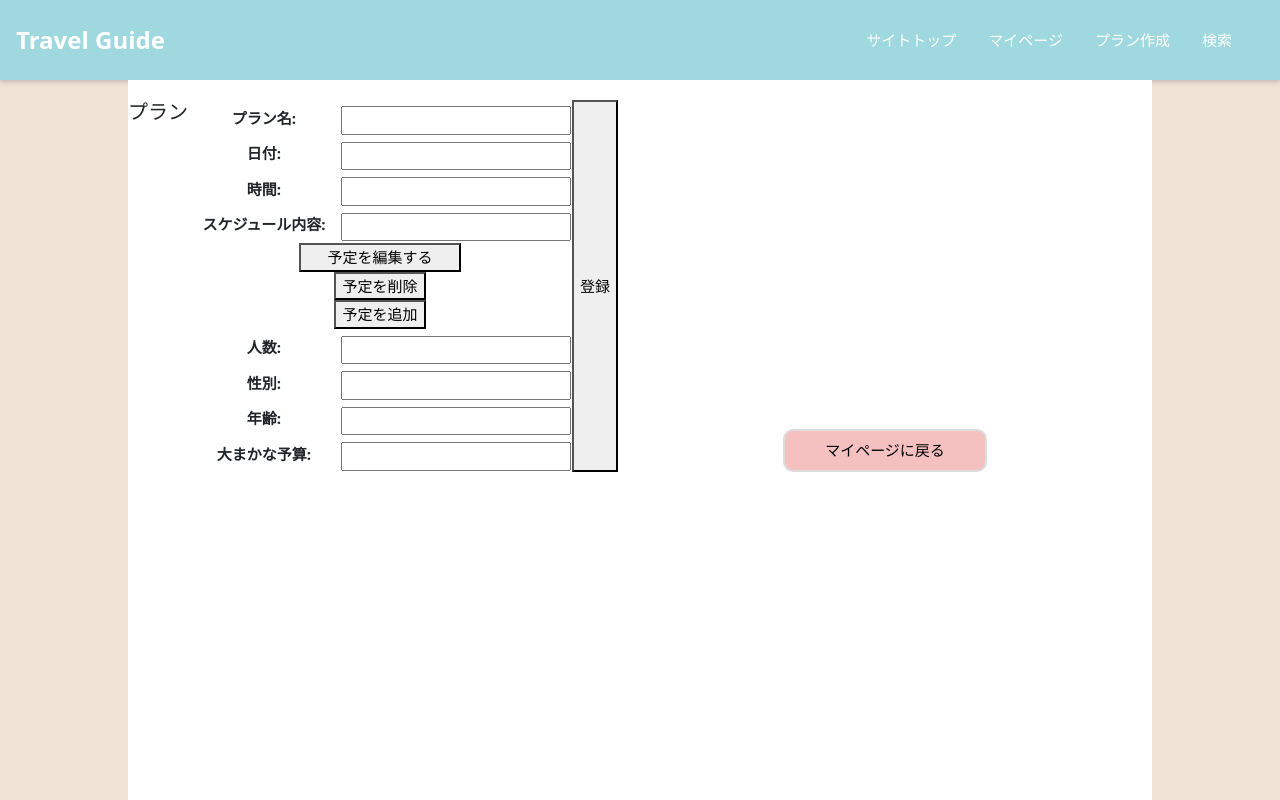
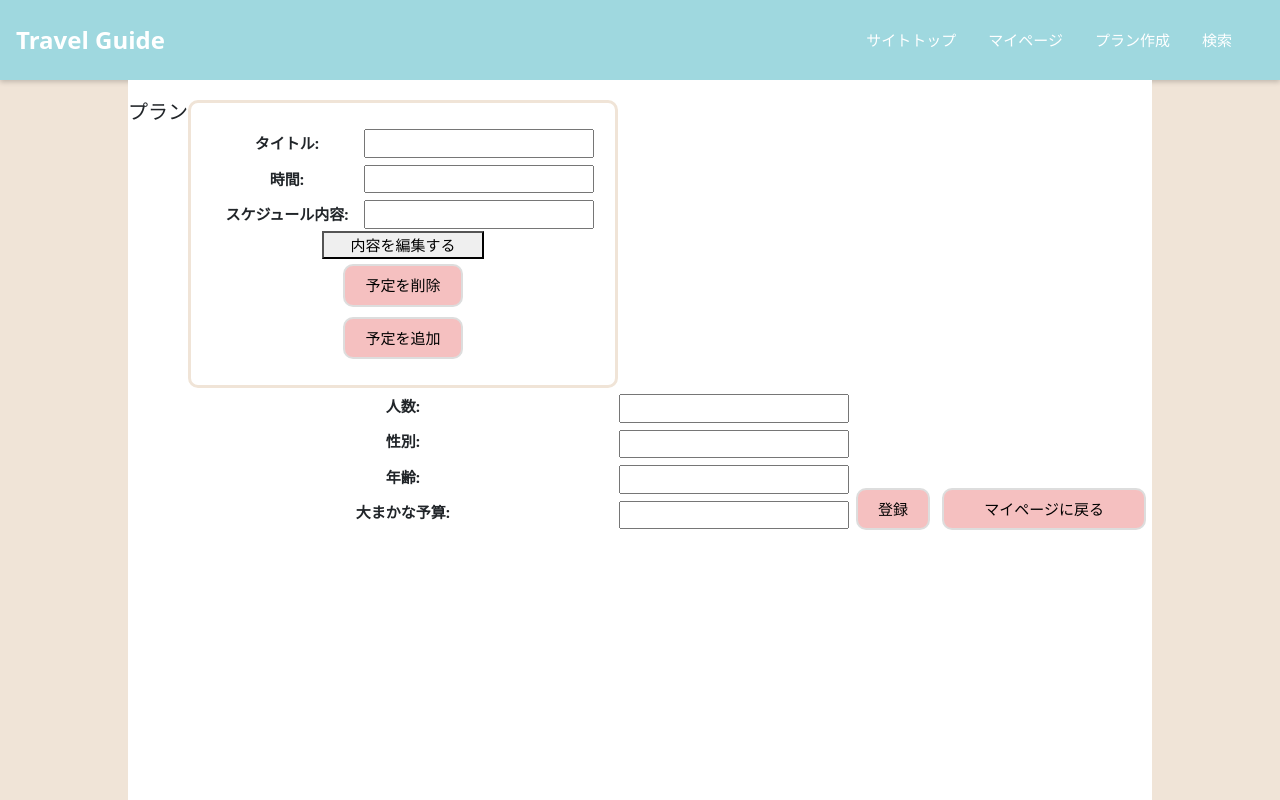
Before and after one commit to kana1999/my_portforio, a React (Create React App) app in the folder my-app/: page /Page3 in a window 1280 px wide. Built offline with nearby package versions, Linux system fonts and the light colour scheme.

Commit message:
フォーム編集１

```diff
--- a/my-app/src/App.css
+++ b/my-app/src/App.css
@@ -27,7 +27,6 @@
     padding: 8px 20px;
     border: solid 2px #ddd;
     border-radius: 10px;
-    margin: 30px 0;
     transition: 0.8s;
 }
 
--- a/my-app/src/components/Home.css
+++ b/my-app/src/components/Home.css
@@ -19,6 +19,10 @@
     padding-bottom: 20px;
   }
 
+  .PlanDateil {
+    margin: 20px 0 10px;
+  }
+
   .C-li , .HTU {
     width: 100px;
     height: 100px;
--- a/my-app/src/components/page3.css
+++ b/my-app/src/components/page3.css
@@ -4,6 +4,12 @@
     justify-content: space-between;
     margin-top: 20px;
     margin-bottom: 20px;
+}
+
+.Plancategory {
+    border:solid 3px #F0E4D7;
+    border-radius: 10px;
+    padding: 20px;
 }
 
 input {
@@ -36,6 +42,15 @@ label {
     vertical-align:top;
 }
 
+.PlanDateil {
+    margin: 5px 0 5px;
+}
+
+#Savedata {
+    display: block;
+    margin: auto auto 0 auto;
+}
+
 #Backpage {
     display: block;
     margin: auto auto 0 auto;
--- a/my-app/src/components/page3.jsx
+++ b/my-app/src/components/page3.jsx
@@ -4,27 +4,23 @@ import './page3.css';
 
 export const Page3 = () => {
     const [formData, setFormData] = useState([{
-        name: "",
-        date: "",
+        title: "",
         time: "",
-        caption: "",
+        caption: ""
+    }]);
+
+    const [details, setDetails] = useState({
       gender: "",
       age: "",
       cost: "",
       person: ""
-    }]);
+    });
 
     const addElement = () => {
-
       setFormData([...formData, {
-          name: "",
-          date: "",
+          title: "",
           time: "",
-          caption: "",
-          gender: "",
-          age: "",
-          cost: "",
-          person: ""
+          caption: ""
       }]);
   };
 
@@ -33,12 +29,20 @@ export const Page3 = () => {
     // handleChange を useCallback でラップ
     const handleChange = useCallback((e, index) => {
         const { name, value } = e.target;
-
+        if (index !== undefined) {
+          // formData の場合
         setFormData(prevFormData =>
             prevFormData.map((data, i) =>
                 i === index ? { ...data, [name]: value } : data
             )
         );
+      } else {
+        // details の場合
+        setDetails(prevDetails => ({
+            ...prevDetails,
+            [name]: value
+        }));
+      }
     }, []);
 
     function Savedata() {
@@ -51,6 +55,7 @@ export const Page3 = () => {
                 <h1>プラン</h1>
                 <table>
                   <tbody>
+                  <div className="Plancategory">
                     {formData.map((data, index) => (
                         <PlanForm formData={data} handleChange={handleChange} index={index} key={index} />
                     ))}
@@ -58,26 +63,27 @@ export const Page3 = () => {
                     <tr>
                       <td colSpan="2">
                           <button className="PlanDetail">
-                              <Link
-                                  to="/Page4"
+                              <Link to="/Page4"
                                   style={{ textDecoration: 'none', color: 'black', padding: '20px' }}
                               >
-                                  予定を編集する
+                                  内容を編集する
                               </Link>
                           </button>
                           <br />
-                          <button className="deleteFieldBtn">予定を削除</button>
+                          <button className="PlanDateil">予定を削除</button>
                           <br />
-                          <button className="addFieldBtn" onClick={ addElement }>予定を追加</button>
+                          <button className="PlanDateil" onClick={ addElement }>予定を追加</button>
                       </td>
                     </tr>
+                    </div>
+                    {/* gender, age, cost, person のみ一度だけ表示 */}
                     <tr>
                       <th><label>人数:</label></th>
                       <td>
                           <input
                               type="text"
                               name="person"
-                              value={formData.person}
+                              value={details.person}
                               onChange={(e) => handleChange(e)}
                           />
                       </td>
@@ -88,7 +94,7 @@ export const Page3 = () => {
                           <input
                               type="text"
                               name="gender"
-                              value={formData.gender}
+                              value={details.gender}
                               onChange={(e) => handleChange(e)}
                           />
                       </td>
@@ -99,7 +105,7 @@ export const Page3 = () => {
                           <input
                               type="text"
                               name="age"
-                              value={formData.age}
+                              value={details.age}
                               onChange={(e) => handleChange(e)}
                           />
                       </td>
@@ -110,15 +116,14 @@ export const Page3 = () => {
                           <input
                               type="text"
                               name="cost"
-                              value={formData.cost}
+                              value={details.cost}
                               onChange={(e) => handleChange(e)}
                           />
                       </td>
                   </tr>
-
                   </tbody>
               </table>
-                    <button type="submit">登録</button>
+              <button type="submit" className="PlanDateil" id="Savedata">登録</button>
               <br />
               <button className="PlanDateil" id="Backpage">
                     <Link to="/Page2" style={{ textDecoration: 'none', color: 'black', padding: '20px' }}>マイページに戻る</Link>
@@ -135,23 +140,12 @@ const PlanForm = ({ formData, handleChange, index }) => {
   return (
       <>
         <tr>
-            <th><label>プラン名:</label></th>
+            <th><label>タイトル:</label></th>
             <td>
                 <input
                     type="text"
-                    name="name"
-                    value={formData.name}
-                    onChange={(e) => handleChange(e, index)}
-                />
-            </td>
-        </tr>
-        <tr>
-            <th><label>日付:</label></th>
-            <td>
-                <input
-                    type="text"
-                    name="date"
-                    value={formData.date}
+                    name="title"
+                    value={formData.title}
                     onChange={(e) => handleChange(e, index)}
                 />
             </td>
```
Lines whose indentation alone changed are shown as unchanged.
